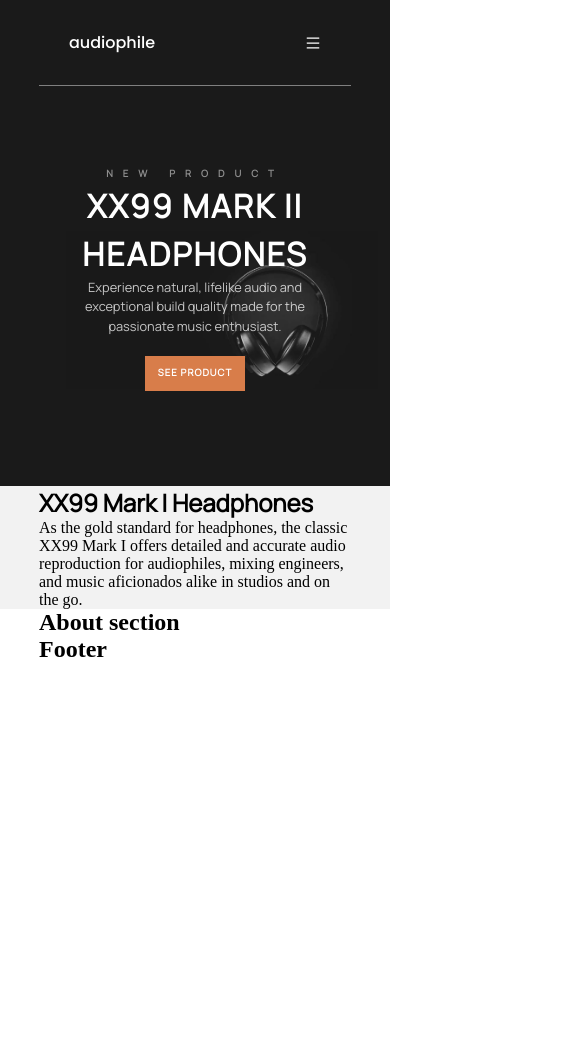
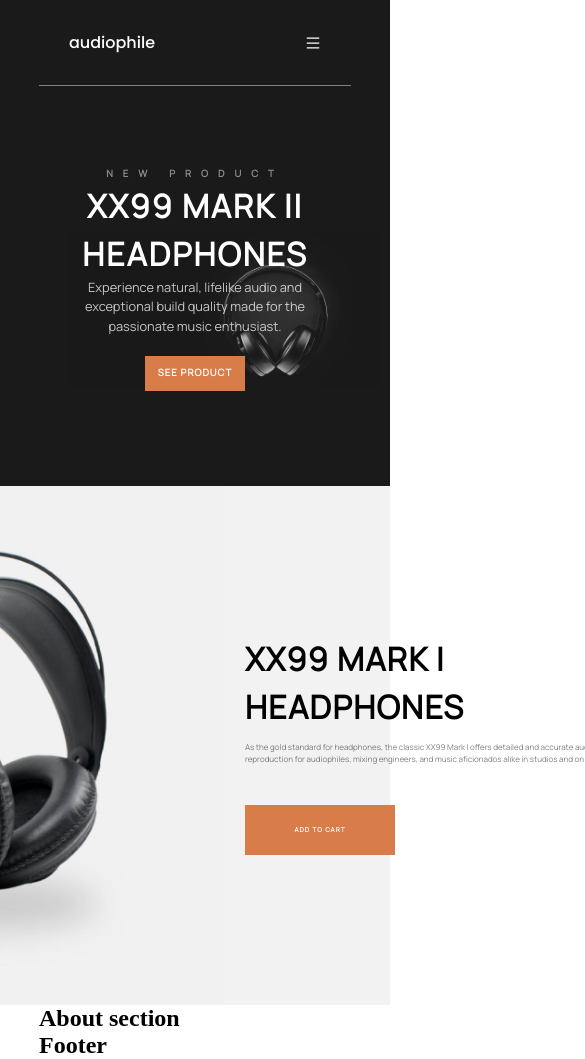
Before and after one commit to Nlopez4/audiophile, a React (Create React App) app: page / in a window 390 px wide. Shown: the top 1059 px of the page, 585 px wide, since content can reach past the window. Before the commit the page ends 844 px from the top, so only its background shows below. Built offline with nearby package versions, Linux system fonts and the light colour scheme; a web font is replaced by a local one.

Commit message:
text and image added to headphones component

```diff
--- a/src/components/Home/HeadPhones/index.js
+++ b/src/components/Home/HeadPhones/index.js
@@ -4,9 +4,11 @@ import './styles.scss';
 function HeadPhones() {
     return (
         <section className="headphones-section">
+            <div className="mark1-image"></div>
             <div className="headphones-info">
-            <h1 className="prod-1">XX99 Mark I Headphones</h1>
-            <p className="p-1">As the gold standard for headphones, the classic XX99 Mark I offers detailed and accurate audio reproduction for audiophiles, mixing engineers, and music aficionados alike in studios and on the go.</p>
+                <h1 className="prod-1">XX99 Mark I Headphones</h1>
+                <p className="p-1">As the gold standard for headphones, the classic XX99 Mark I offers detailed and accurate audio reproduction for audiophiles, mixing engineers, and music aficionados alike in studios and on the go.</p>
+                <button className="cart-btn">Add to Cart</button>
             </div>
         </section>
     )
--- a/src/components/Home/HeadPhones/styles.scss
+++ b/src/components/Home/HeadPhones/styles.scss
@@ -1,13 +1,65 @@
 @use '../../../styles.scss';
 
 .headphones-section {
-    background-color: styles.$primary-color
+    background-color: styles.$primary-color;
+    display: flex;
+    flex-direction: row;
+    justify-content: center;
+    align-items: center;
+}
+
+.mark1-image {
+    content: url('../../../images/mark1.jpg');
+    width: 500px;
+    background: black;
+}
+
+.headphones-info {
+    display: flex;
+    flex-direction: column;
+    justify-content: center;
+    padding: 20px;
+
 }
 
 .prod-1 {
+    width: 400px;
     font-family: styles.$heading-font;
+    font-style: normal;
+    font-weight: bold;
+    font-size: clamp(2.0rem, 1.5vw, 2.5rem);
+    line-height:1.5;
+    letter-spacing: 1.4px;
+    text-transform: uppercase;
+    margin-bottom: 10px;
+
 }
 
-.prod-p {
+.p-1 {
+    width: 400px;
     font-family: styles.$heading-font;
+    font-style: normal;
+    font-weight: 500;
+    font-size: clamp(0.5rem, 1.5vw, 1rem);
+    line-height:1.5;
+    mix-blend-mode: normal;
+    opacity: 0.5;
+    margin-bottom: 20px;
 }
+
+.cart-btn {
+    width: 150px;
+    height: 50px;
+    font-family: styles.$heading-font;
+    font-style: normal;
+    font-weight: bold;
+    font-size: clamp(0.4rem, 1.5vw, 0.7rem);
+    line-height:1.5;
+    letter-spacing: 1px;
+    text-transform: uppercase;
+    color: styles.$light-text-color;
+    background-color: styles.$accent-color;
+    border: none;
+    margin-top: 20px;
+
+}
--- a/src/components/Home/NewProduct/styles.scss
+++ b/src/components/Home/NewProduct/styles.scss
@@ -62,7 +62,6 @@
     width: 160px;
     height: 45px;
     font-family: styles.$heading-font;
-    font-family: Manrope;
     font-style: normal;
     font-weight: bold;
     font-size: clamp(0.6rem, 1.5vw, 1rem);
--- a/src/styles.scss
+++ b/src/styles.scss
@@ -26,7 +26,6 @@ $heading-font: 'Manrope', sans-serif; // for headings and paragraphs
 }
 
 .nav-container,
-.headphones-info,
 .newprod-info,
 .about-info,
 .footer-info {
```
Also changed, not shown: src/images/mark1.jpg (added).
